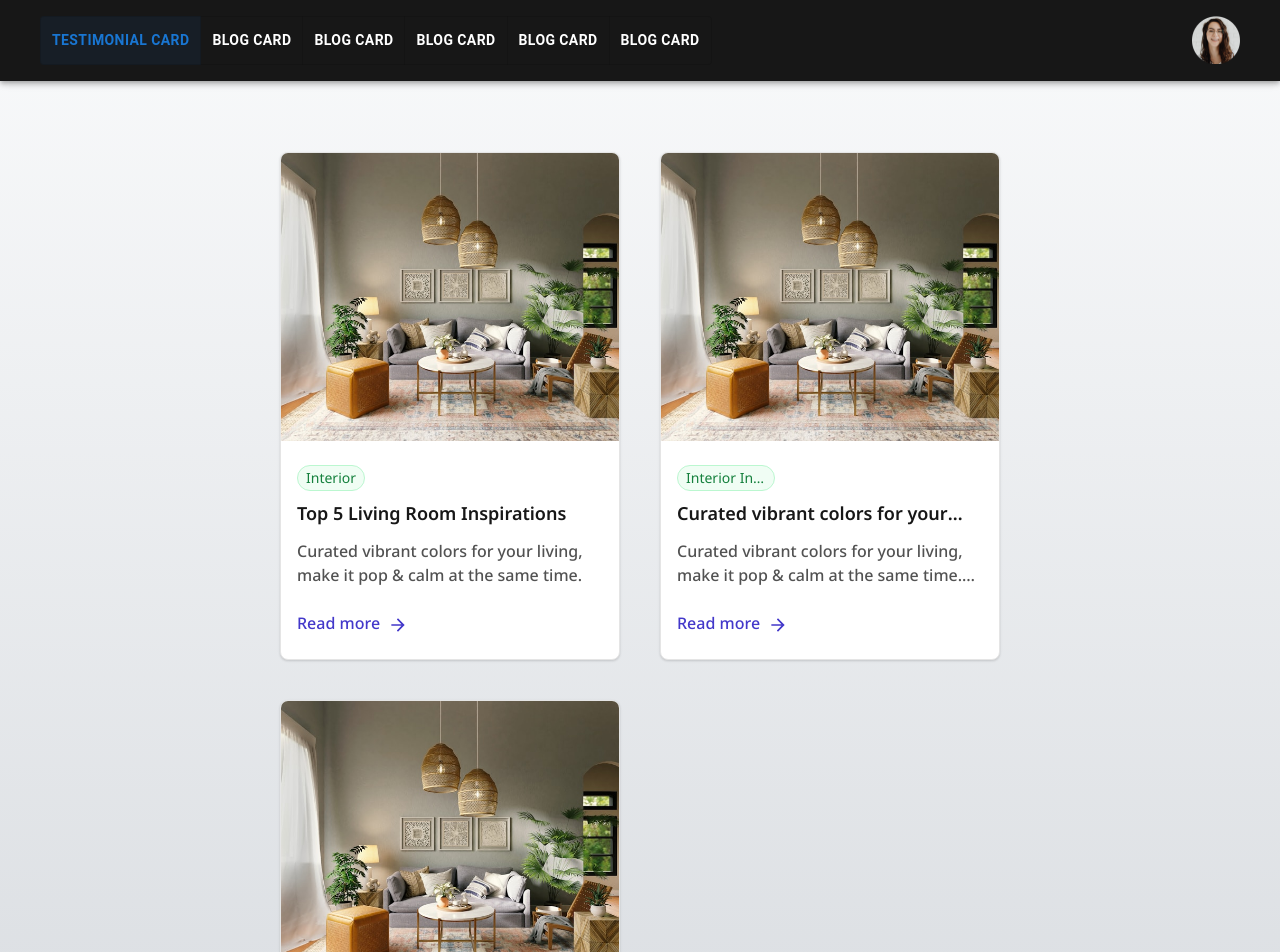
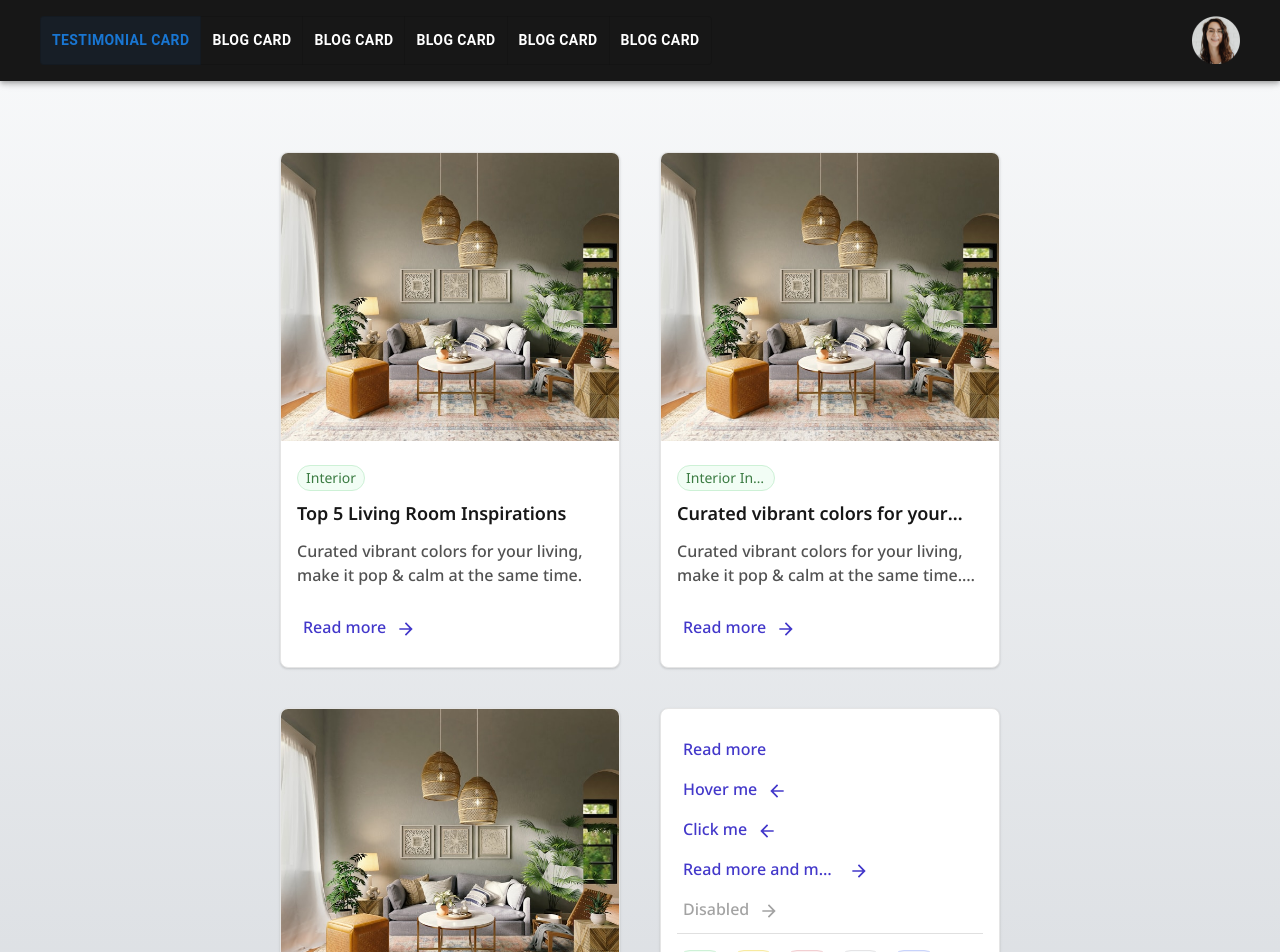
Before and after one commit to qingyanyang/react-ui-practise, a React (Create React App) app: page /blog-card in a window 1280 px wide. Shown: the top 952 px of the page. Built offline with nearby package versions, Linux system fonts and the light colour scheme.

Commit message:
feat: add system design

```diff
--- a/src/components/BlogCard/BlogCard.tsx
+++ b/src/components/BlogCard/BlogCard.tsx
@@ -17,6 +17,7 @@ interface BlogCardProps {
   labels: Array<string>;
   title: string;
   desc: string;
+  disabled: boolean;
 }
 
 export const BlogCard: React.FC<BlogCardProps> = ({
@@ -24,6 +25,7 @@ export const BlogCard: React.FC<BlogCardProps> = ({
   labels,
   title,
   desc,
+  disabled,
 }) => {
   return (
     <div
@@ -46,6 +48,7 @@ export const BlogCard: React.FC<BlogCardProps> = ({
             {desc}
           </p>
           <TextButton
+            disabled={disabled}
             text='Read more'
             icon={<ArrowForwardOutlinedIcon fontSize='small' />}
           />
--- a/src/components/BlogCard/index.tsx
+++ b/src/components/BlogCard/index.tsx
@@ -2,6 +2,12 @@ import React from 'react';
 import { SectionContainer } from '../SectionContainer';
 import { RequirementsLink } from '../RequirementsLink';
 import { BlogCard } from './BlogCard';
+import { TextButton } from '../TextButton';
+import ArrowForwardOutlinedIcon from '@mui/icons-material/ArrowForwardOutlined';
+import { ArrowBack } from '@mui/icons-material';
+import { MyChip } from '../Chip';
+import Divider from '@mui/material/Divider';
+import { MyColor } from '../../util/constants';
 
 /**
  * @implements: need future api to connect data
@@ -14,6 +20,7 @@ const blogCardData = {
       labels: ['Interior'],
       title: 'Top 5 Living Room Inspirations',
       desc: 'Curated vibrant colors for your living, make it pop & calm at the same time.',
+      readMoreDisabled: false,
     },
     {
       id: 2,
@@ -22,6 +29,7 @@ const blogCardData = {
       title:
         'Curated vibrant colors for your living, make it pop & calm at the same time.',
       desc: 'Curated vibrant colors for your living, make it pop & calm at the same time. Make it pop & calm at the same time.',
+      readMoreDisabled: false,
     },
     {
       id: 3,
@@ -29,6 +37,7 @@ const blogCardData = {
       labels: ['Interior', 'Ideas', 'Design'],
       title: 'Top 5 Living Room Inspirations',
       desc: 'Curated vibrant colors for your living, make it pop & calm at the same time.',
+      readMoreDisabled: true,
     },
   ],
   require_link:
@@ -45,8 +54,44 @@ function BlogCards() {
             labels={blogCard.labels.slice(0, 2)}
             title={blogCard.title}
             desc={blogCard.desc}
+            disabled={blogCard.readMoreDisabled}
           />
         ))}
+        <div
+          className={`w-[340px] rounded-lg bg-primary border-primary border shadow overflow-hidden px-4 py-6`}
+        >
+          <div className='mb-2 flex flex-col gap-2'>
+            <TextButton text={'Read more'} />
+            <TextButton
+              disabled={false}
+              text='Hover me'
+              icon={<ArrowBack fontSize='small' />}
+            />
+            <TextButton
+              disabled={false}
+              text='Click me'
+              icon={<ArrowBack fontSize='small' />}
+            />
+            <TextButton
+              disabled={false}
+              text='Read more and more'
+              icon={<ArrowForwardOutlinedIcon fontSize='small' />}
+            />
+            <TextButton
+              disabled={true}
+              text='Disabled'
+              icon={<ArrowForwardOutlinedIcon fontSize='small' />}
+            />
+          </div>
+          <Divider />
+          <div className='flex gap-2 mt-4'>
+            <MyChip text={'chip'} color={MyColor.Success} />
+            <MyChip text={'chip'} color={MyColor.Warning} />
+            <MyChip text={'chip'} color={MyColor.Error} />
+            <MyChip text={'chip'} color={MyColor.Neutral} />
+            <MyChip text={'chip'} color={MyColor.Brand} />
+          </div>
+        </div>
       </div>
       <div className='m-10 text-center'>
         <RequirementsLink link={blogCardData.require_link} />
--- a/src/components/Chip/index.tsx
+++ b/src/components/Chip/index.tsx
@@ -1,17 +1,33 @@
 import React from 'react';
+import { MyColor, colorMap } from '../../util/constants';
 
 interface ChipProps {
   text: string;
+  color?: MyColor;
 }
 
 /**
  *
  * @param props: src-> img link; alt-> placement when img failed to load
  */
-export const MyChip: React.FC<ChipProps> = ({ text }) => {
+export const MyChip: React.FC<ChipProps> = ({
+  text,
+  color = MyColor.Success,
+}) => {
+  const selectedColor = colorMap[color];
+
   return (
-    <div className='rounded-full py-[2px] px-[8px] border bg-success-subtle border-success'>
-      <p className='text-success text-sm font-normal short-label-ellipsis'>
+    <div
+      style={{
+        borderColor: selectedColor.borderColor,
+        backgroundColor: selectedColor.bgColor,
+      }}
+      className={`self-start rounded-full py-0.125em px-0.5em border`}
+    >
+      <p
+        style={{ color: selectedColor.textColor }}
+        className={`text-sm font-normal short-label-ellipsis`}
+      >
         {text}
       </p>
     </div>
--- a/src/components/TextButton/index.tsx
+++ b/src/components/TextButton/index.tsx
@@ -1,18 +1,28 @@
 interface TextButtonProps {
   text: string;
-  icon: React.ReactNode;
+  icon?: React.ReactNode;
+  onClick?: () => void;
+  disabled?: boolean;
 }
 
-export const TextButton: React.FC<TextButtonProps> = ({ text, icon }) => {
+export const TextButton: React.FC<TextButtonProps> = ({
+  text,
+  icon,
+  onClick,
+  disabled,
+}) => {
   return (
     <div>
-      <a
-        href='#'
-        className='text-base font-medium short-text-ellipsis text-brand flex items-center gap-2'
+      <button
+        onClick={onClick}
+        disabled={disabled}
+        className={`text-base font-medium text-brand rounded-[8px] ${!disabled && 'hover:text-brand-hover'} border-4 border-transparent focus:border-brand-light focus:text-brand-hover ${disabled && 'text-disabled'} flex items-center gap-2`}
       >
-        {text}
-        <span>{icon}</span>
-      </a>
+        <span className='short-text-ellipsis px-[2px]'>{text}</span>
+        <span className={`text-brand ${disabled && 'text-disabled'}`}>
+          {icon}
+        </span>
+      </button>
     </div>
   );
 };
--- /dev/null
+++ b/src/util/constants.tsx
@@ -0,0 +1,43 @@
+export enum MyColor {
+  Success = 'success',
+  Brand = 'brand',
+  Error = 'error',
+  Warning = 'warning',
+  Neutral = 'neutral',
+}
+
+interface ColorConfig {
+  borderColor: string;
+  bgColor: string;
+  textColor: string;
+}
+
+const colorMap: Record<MyColor, ColorConfig> = {
+  [MyColor.Success]: {
+    borderColor: '#cdf1d6',
+    bgColor: '#f2fdf5',
+    textColor: '#3b7b42',
+  },
+  [MyColor.Brand]: {
+    borderColor: '#c8d3fb',
+    bgColor: '#eff1fc',
+    textColor: '#4338ca',
+  },
+  [MyColor.Error]: {
+    borderColor: '#f2cfd2',
+    bgColor: '#fcf2f2',
+    textColor: '#c03934',
+  },
+  [MyColor.Warning]: {
+    borderColor: '#f7eaa0',
+    bgColor: '#fefbed',
+    textColor: '#a05826',
+  },
+  [MyColor.Neutral]: {
+    borderColor: '#e4e4e6',
+    bgColor: '#f9fbfc',
+    textColor: '#525154',
+  },
+};
+
+export { colorMap };
--- a/tailwind.config.js
+++ b/tailwind.config.js
@@ -15,14 +15,18 @@ export default {
       },
       secondary: '#525252',
       tertiary: '#737373',
-      brand: '#4338ca',
+      brand: {
+        DEFAULT: '#4338ca',
+        hover: '#3730a3',
+      },
       disabled: '#a3a3a3',
       error: {
-        DEFAULT: '#dc2626',
+        DEFAULT: '#c03934',
         emphasize: '#991b1b',
       },
-      success: '#15803d',
-      warning: '#a16207',
+      success: '#3b7b42',
+      warning: '#a05826',
+      neutral: '#525154',
     },
     backgroundColor: {
       primary: {
@@ -45,21 +49,21 @@ export default {
           DEFAULT: '#4338ca',
           emphasize: '#3730a3',
         },
-        subtle: '#eef2ff',
+        subtle: '#eff1fc',
       },
       error: {
         DEFAULT: '#dc2626',
         emphasize: '#b91c1c',
-        subtle: '#fef2f2',
+        subtle: '#fcf2f2',
       },
       success: {
-        subtle: '#f0fdf4',
+        subtle: '#f2fdf5',
       },
       neutral: {
-        subtle: '#f9fafb',
+        subtle: '#f9fbfc',
       },
       warning: {
-        subtle: '#fffbeb',
+        subtle: '#fefbed',
       },
     },
     lineColor: {
@@ -104,10 +108,16 @@ export default {
       border: '#e5e5e5',
     },
     borderColor: {
-      primary: {
-        DEFAULT: '#e5e5e5',
+      primary: '#e5e5e5',
+      success: '#cdf1d6',
+      brand: {
+        DEFAULT: '#c8d3fb',
+        light: '#e9eafb',
       },
-      success: '#bbf7d0',
+      transparent: 'transparent',
+      error: '#f2cfd2',
+      warning: '#f7eaa0',
+      neutral: '#e4e4e6',
     },
     borderRadius: {
       none: '0',
@@ -121,6 +131,14 @@ export default {
         DEFAULT:
           '0px 1px 2px 0 rgb(0 0 0 / 0.06), 0px 1px 3px 0 rgb(0 0 0 / 0.10)',
       },
+      spacing: {
+        '2px': '2px',
+        '4px': '4px',
+        '6px': '6px',
+        '8px': '8px',
+        '0.125em': '0.125em',
+        '0.5em': '0.5em',
+      },
     },
   },
   plugins: [],
```
